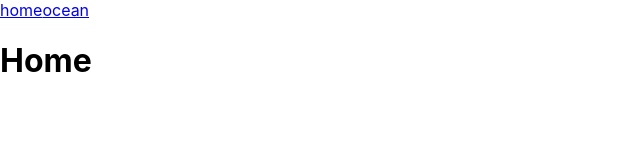
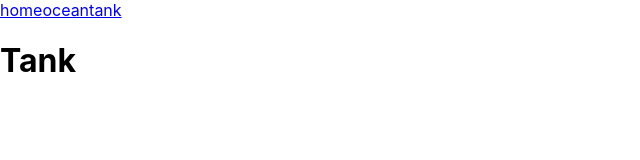
Before and after one commit to Matthew-Kwan/Ocean_app, a React (Create React App) app in the folder ocean/: page /tank in a window 1280 px wide. Shown: the top 160 px of the page, without its empty margins (0-640 px from the left). Built offline with nearby package versions, Linux system fonts and the light colour scheme.

Commit message:
Initial tank component

```diff
--- a/ocean/src/App.js
+++ b/ocean/src/App.js
@@ -3,6 +3,7 @@
 
 // import components
 import Ocean from './components/Ocean'
+import Tank from './components/Tank'
 
 // import React Router
 import { Route, Switch, Link, BrowserRouter } from 'react-router-dom'
@@ -14,6 +15,7 @@
       <div>
         <Link to="/">home</Link>
         <Link to="/ocean">ocean</Link>
+        <Link to="/tank">tank</Link>
       </div>
 
       <Switch>
@@ -23,11 +25,19 @@
           )
         }}/>
 
+
+        <Route path="/tank" render={() => {
+          return (
+            <Tank/>
+          )
+        }}/>
+
         <Route path="/" render={() => {
           return (
             <h1>Home</h1>
           )
         }}/>
+
 
       </Switch>
 
--- /dev/null
+++ b/ocean/src/components/Tank.js
@@ -0,0 +1,9 @@
+import React from 'react'
+
+const Tank= () => {
+  return (
+    <h1>Tank</h1>
+  )
+}
+
+export default Tank;
```
